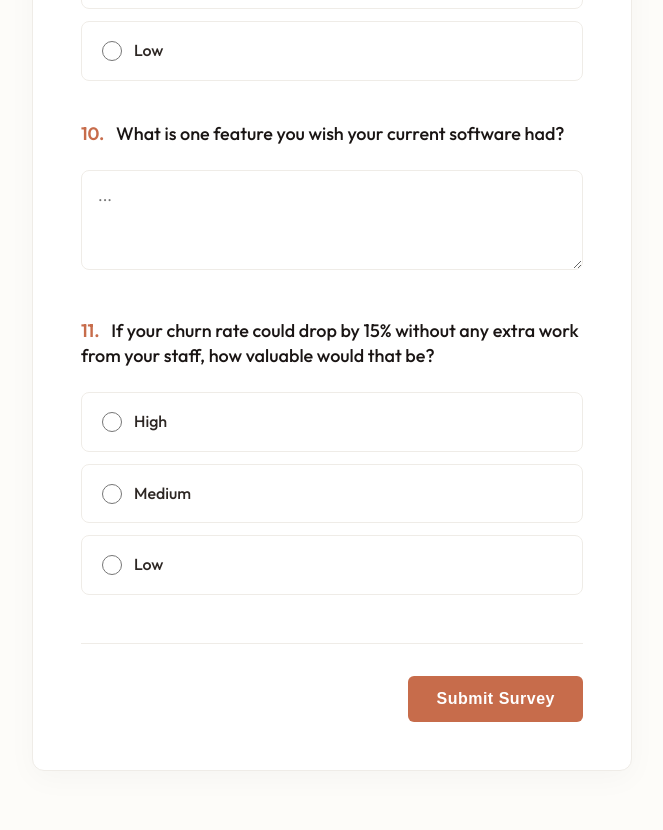
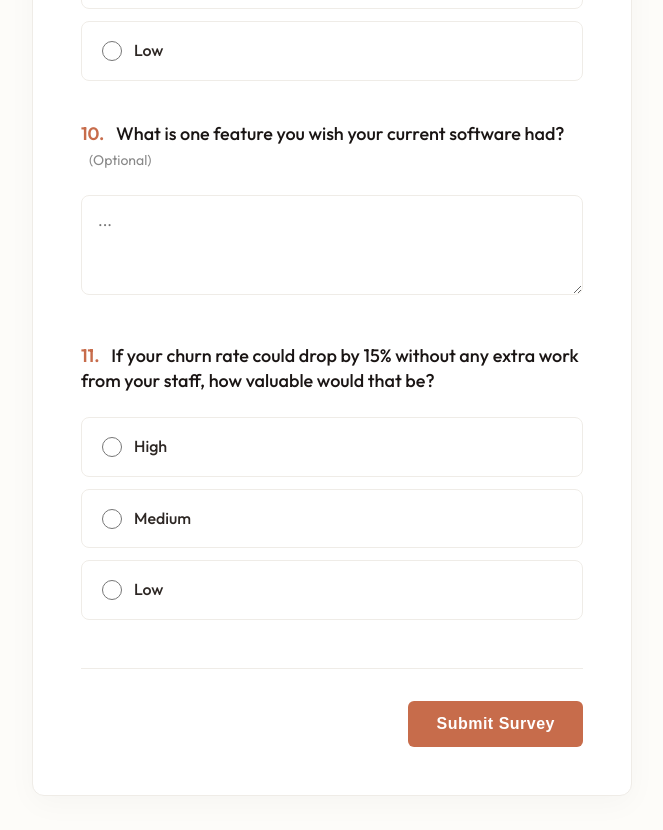
Before and after one commit to mystateofart-max/Flor-Survey, a Next.js app: page / in a window 1280 px wide. Shown: the part 3140-3970 px from the top of the page, without its empty margins (308-971 px from the left). Built offline with nearby package versions, Linux system fonts and the light colour scheme; no server answers; the database is empty.

Commit message:
docs: mark software wishlist question as optional

```diff
--- a/components/SurveyForm.js
+++ b/components/SurveyForm.js
@@ -135,11 +135,13 @@ const questions = [
     id: 'q_software_wishlist',
     en: {
       text: 'What is one feature you wish your current software had?',
-      isText: true
+      isText: true,
+      isOptional: true
     },
     bn: {
       text: 'আপনার বর্তমান সফটওয়্যারে এমন কোন ফিচার আছে যা আপনি থাকলে খুশি হতেন?',
-      isText: true
+      isText: true,
+      isOptional: true
     }
   },
   {
@@ -243,7 +245,14 @@ export default function SurveyForm({ initialCount }) {
 
           return (
             <div key={q.id} className="question-block" style={{ animationDelay: `${index * 0.05}s` }}>
-              <h3><span className="question-number">{index + 1}.</span> {qLang.text}</h3>
+              <h3>
+                <span className="question-number">{index + 1}.</span> {qLang.text}
+                {qLang.isOptional && (
+                  <span style={{ fontSize: '14px', fontWeight: 400, color: '#888', marginLeft: '8px' }}>
+                    ({lang === 'en' ? 'Optional' : 'ঐচ্ছিক'})
+                  </span>
+                )}
+              </h3>
               {qLang.isText ? (
                 <textarea
                   className="text-input"
```
Also changed, not shown: 1 other file (tests, documents, lock files or other folders).
